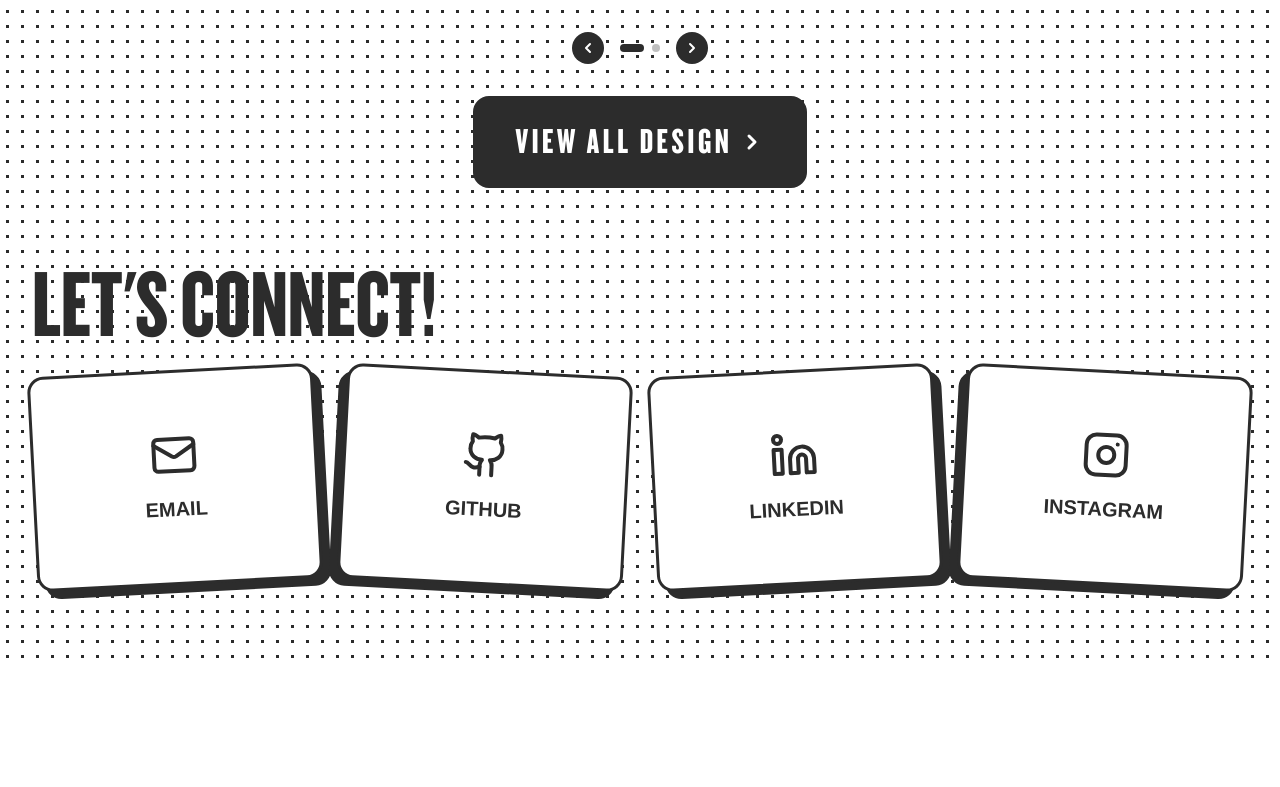
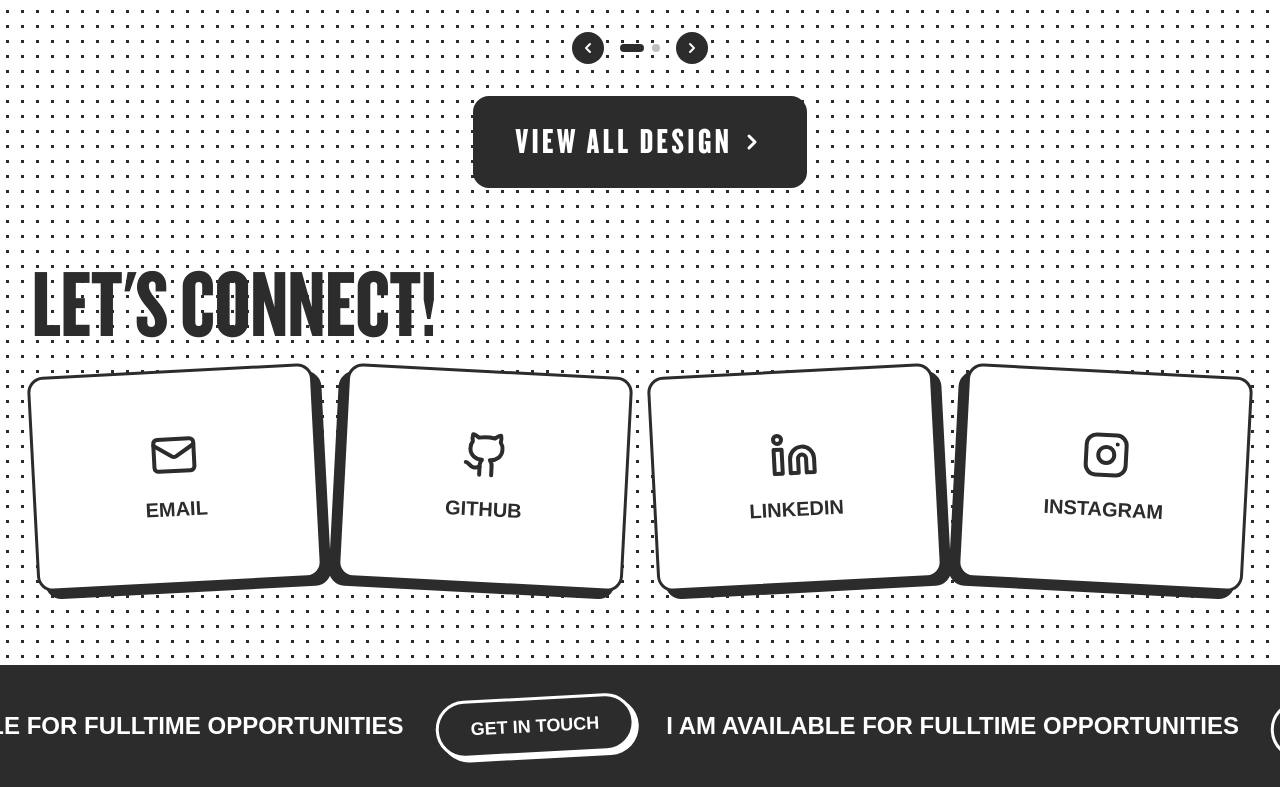
Before and after one commit to williamjaysmith/portfolio, a Next.js app: page / in a window 1280 px wide. Shown: the part 2366-3153 px from the top of the page. Before the commit the page ends 3031 px from the top, so only its background shows below. Built offline with nearby package versions, Linux system fonts and the light colour scheme.

Commit message:
added footer marquee

```diff
--- a/app/components/home/ContactSection.tsx
+++ b/app/components/home/ContactSection.tsx
@@ -2,12 +2,36 @@
 
 import { motion, useAnimation } from "framer-motion";
 import { ChevronRight } from "lucide-react";
-import { useEffect } from "react";
+import { useEffect, useRef, useState } from "react";
 import { contacts } from "@/lib/data";
 import ContactCard from "../ui/ContactCard";
 
 export default function ContactSection() {
   const controls = useAnimation();
+  const marqueeRef = useRef<HTMLDivElement>(null);
+  const [mounted, setMounted] = useState(false);
+
+  useEffect(() => {
+    setMounted(true);
+  }, []);
+
+  useEffect(() => {
+    if (mounted && marqueeRef.current) {
+      const calculateMarqueeWidth = () => {
+        const firstChild = marqueeRef.current?.querySelector('.flex.shrink-0');
+        if (firstChild) {
+          const width = firstChild.getBoundingClientRect().width;
+          console.log('📊 FOOTER MARQUEE CALCULATION:');
+          console.log(`Actual width of one loop: ${width}px`);
+          console.log(`Current animation value: -1920px`);
+          console.log(`Suggested new value: -${width}px`);
+        }
+      };
+
+      // Wait a bit for fonts to load and render
+      setTimeout(calculateMarqueeWidth, 1000);
+    }
+  }, [mounted]);
 
   useEffect(() => {
     const wiggle = async () => {
@@ -26,7 +50,7 @@ export default function ContactSection() {
   return (
     <div
       id="contact"
-      className="py-20 px-5 xs:px-8"
+      className="pt-20 px-5 xs:px-8"
       style={{
         scrollMarginTop: "45px",
       }}
@@ -49,6 +73,57 @@ export default function ContactSection() {
         </div>
 
       </div>
+
+      {/* Footer Marquee - Full Width, Edge to Edge */}
+      <div className="relative overflow-hidden bg-[#2c2c2c] py-8 w-screen -mx-5 xs:-mx-8 mt-20">
+        <motion.div
+          ref={marqueeRef}
+          className="flex"
+          animate={{
+            x: [0, -835.53125]
+          }}
+          transition={{
+            duration: 30,
+            repeat: Infinity,
+            ease: "linear",
+            repeatType: "loop"
+          }}
+        >
+          {/* Repeat the text enough times for seamless loop */}
+          {[...Array(10)].map((_, groupIndex) => (
+            <div key={groupIndex} className="flex shrink-0">
+              <div className="flex items-center shrink-0">
+                <span className="text-white text-2xl font-bold whitespace-nowrap pr-8">
+                  I AM AVAILABLE FOR FULLTIME OPPORTUNITIES
+                </span>
+                <motion.a
+                  href="mailto:williamjaysmith@gmail.com"
+                  initial={{
+                    rotate: -3,
+                    boxShadow: "4px 4px 0px #ffffff"
+                  }}
+                  whileHover={{
+                    y: -6,
+                    rotate: -2,
+                    boxShadow: "6px 6px 0px #ffffff",
+                    transition: { duration: 0.2 },
+                  }}
+                  whileTap={{
+                    x: 3,
+                    y: -3,
+                    rotate: -2,
+                    boxShadow: "3px 3px 0px #ffffff",
+                    transition: { duration: 0.1 },
+                  }}
+                  className="inline-flex items-center gap-2 rounded-full border-3 border-white bg-[#2c2c2c] text-white px-8 py-3 text-lg font-bold whitespace-nowrap mr-8"
+                >
+                  GET IN TOUCH
+                </motion.a>
+              </div>
+            </div>
+          ))}
+        </motion.div>
+      </div>
     </div>
   );
 }
```
